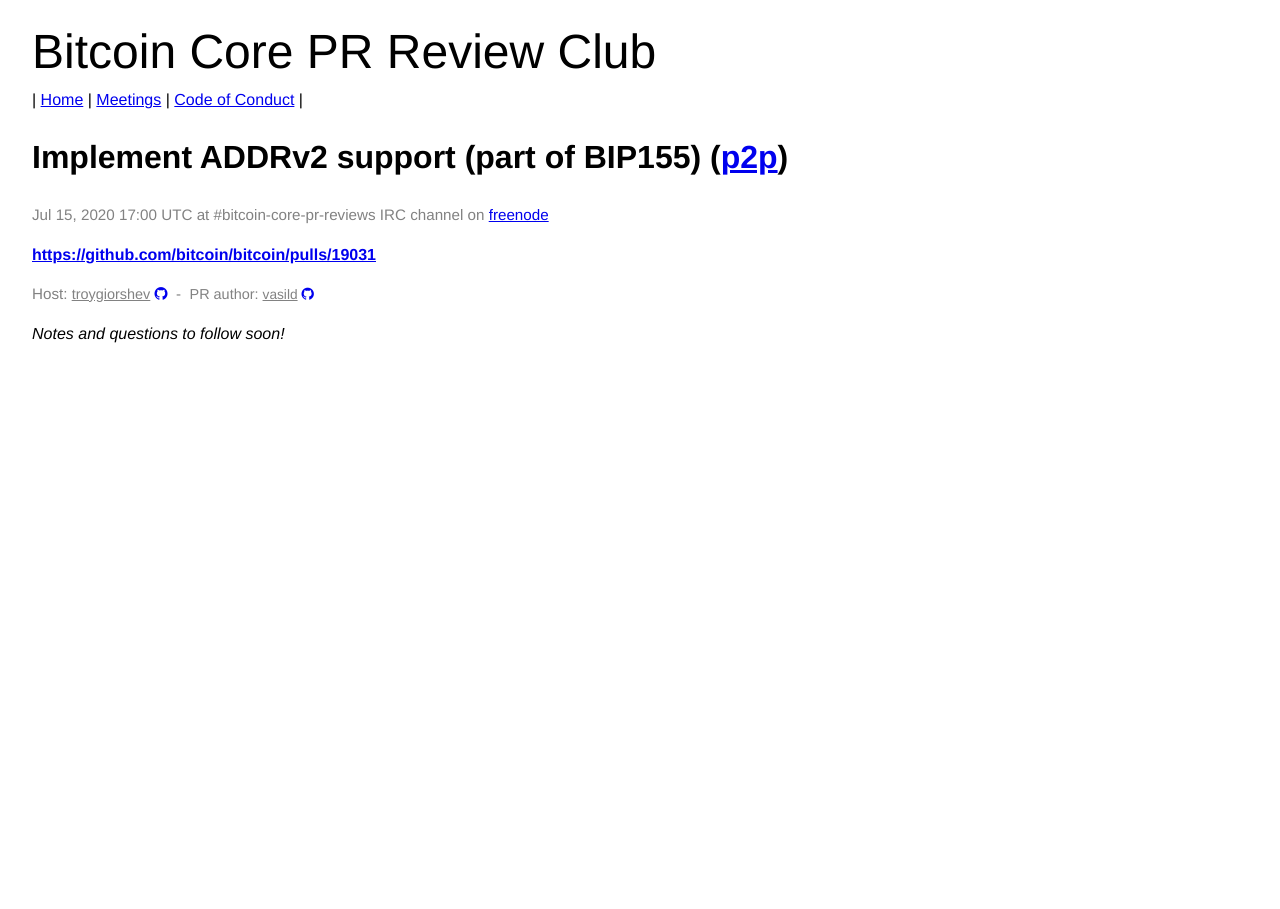
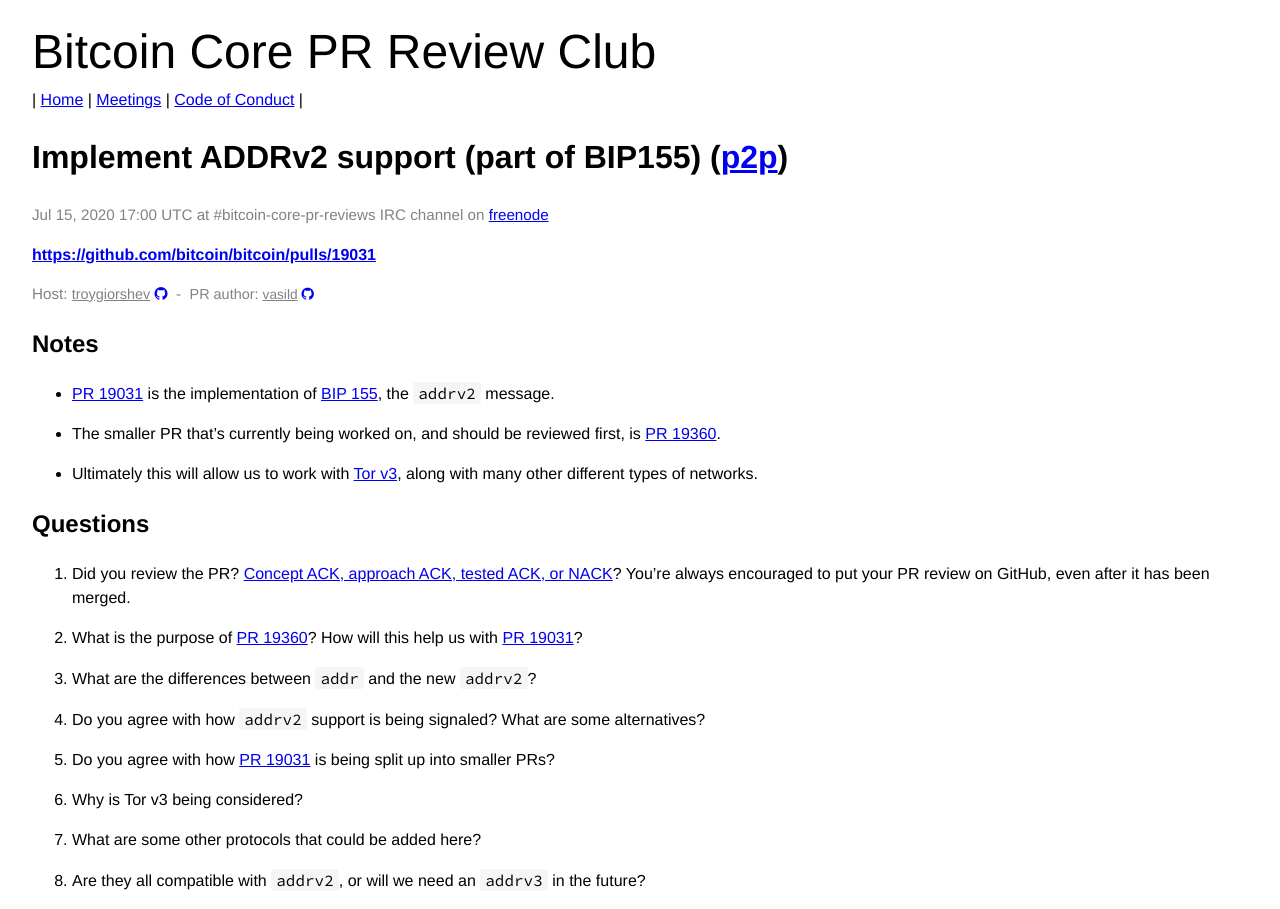
Before and after one commit to bitcoin-core-review-club/website, a Jekyll site: the page built from _posts/2020-07-15-#19031.md, in a window 1280 px wide. Built offline with Jekyll 4.4.1, drawn with Linux system fonts in a browser that asks for light colours.

Commit message:
Add notes and questions for n19301

```diff
--- a/_posts/2020-07-15-#19031.md
+++ b/_posts/2020-07-15-#19031.md
@@ -10,14 +10,46 @@
 commit:
 ---
 
-_Notes and questions to follow soon!_
-
-<!-- TODO: Before meeting, add notes and questions
 ## Notes
 
+* [PR 19031](https://github.com/bitcoin/bitcoin/pull/19031) is the
+  implementation of [BIP
+  155](https://github.com/bitcoin/bips/blob/master/bip-0155.mediawiki), the
+  `addrv2` message.
+
+* The smaller PR that's currently being worked on, and should be reviewed
+  first, is [PR 19360](https://github.com/bitcoin/bitcoin/pull/19360).
+
+* Ultimately this will allow us to work with [Tor
+  v3](https://github.com/bitcoin/bitcoin/issues/18884), along with many other
+  different types of networks.
+
 ## Questions
--->
 
+1. Did you review the PR? [Concept ACK, approach ACK, tested ACK, or
+   NACK](https://github.com/bitcoin/bitcoin/blob/master/CONTRIBUTING.md#peer-review)?
+   You're always encouraged to put your PR review on GitHub, even after it has
+   been merged.
+
+2. What is the purpose of [PR
+   19360](https://github.com/bitcoin/bitcoin/pull/19360)?  How will this help
+   us with [PR 19031](https://github.com/bitcoin/bitcoin/pull/19031)?
+
+3. What are the differences between `addr` and the new `addrv2`?
+
+4. Do you agree with how `addrv2` support is being signaled?  What are some
+   alternatives?
+
+5. Do you agree with how [PR
+   19031](https://github.com/bitcoin/bitcoin/pull/19031) is being split up into
+   smaller PRs?
+
+6. Why is Tor v3 being considered?
+
+7. What are some other protocols that could be added here?
+
+8. Are they all compatible with `addrv2`, or will we need an `addrv3` in the
+   future?
 
 <!-- TODO: After meeting, uncomment and add meeting log between the irc tags
 ## Meeting Log
```
